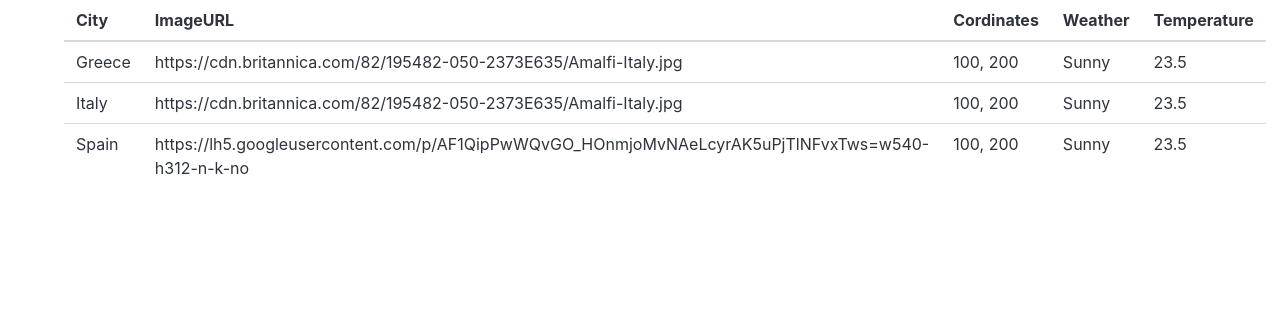
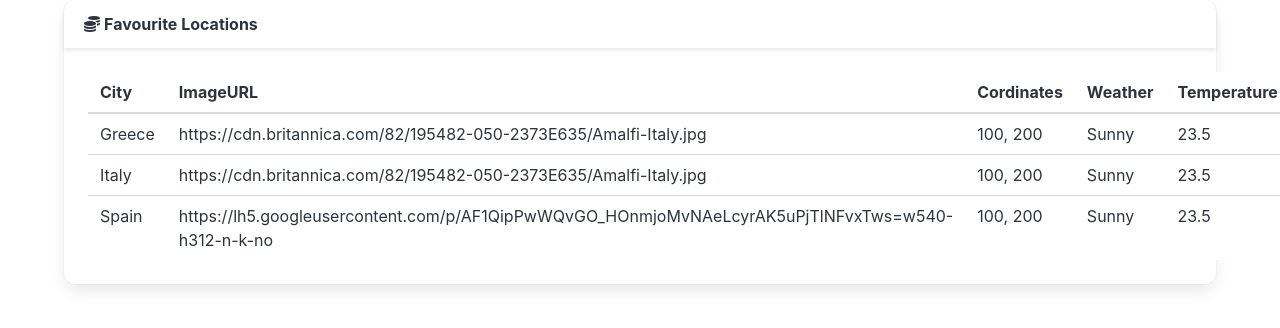
Before and after one commit to katmolony/placemark-2.0, a SvelteKit app: page /favourite in a window 1280 px wide. Shown: the top 328 px of the page. Built offline with nearby package versions, Linux system fonts and the light colour scheme.

Commit message:
Add card UI

```diff
--- /dev/null
+++ b/src/lib/ui/Card.svelte
@@ -0,0 +1,16 @@
+<script lang="ts">
+    export let title = "";
+  </script>
+
+  <div class="card mb-5">
+    <header class="card-header">
+      <p class="card-header-title">
+        <span class="icon"><i class="fas fa-coins"></i></span><span>{title}</span>
+      </p>
+    </header>
+    <div class="card-content">
+      <div class="content">
+        <slot />
+      </div>
+    </div>
+  </div>
--- a/src/routes/dashboard/+page.svelte
+++ b/src/routes/dashboard/+page.svelte
@@ -1,8 +1,11 @@
 <script lang="ts">
+  import Card from "$lib/ui/Card.svelte";
   import { subTitle } from "$lib/stores";
   import LocationForm from "./LocationForm.svelte";
 
   subTitle.set("Welcome to the Dashboard");
 </script>
 
-<LocationForm />
+<Card title="Add Favourite Location">
+  <LocationForm />
+</Card>
--- a/src/routes/favourite/+page.svelte
+++ b/src/routes/favourite/+page.svelte
@@ -1,5 +1,11 @@
 <script lang="ts">
-    import LocationList from "$lib/ui/LocationList.svelte";
-  </script>
+  import { subTitle } from "$lib/stores";
+  import Card from "$lib/ui/Card.svelte";
+  import LocationList from "$lib/ui/LocationList.svelte";
 
+  subTitle.set("Favourite Locations");
+</script>
+
+<Card title="Favourite Locations">
   <LocationList />
+</Card>
```
